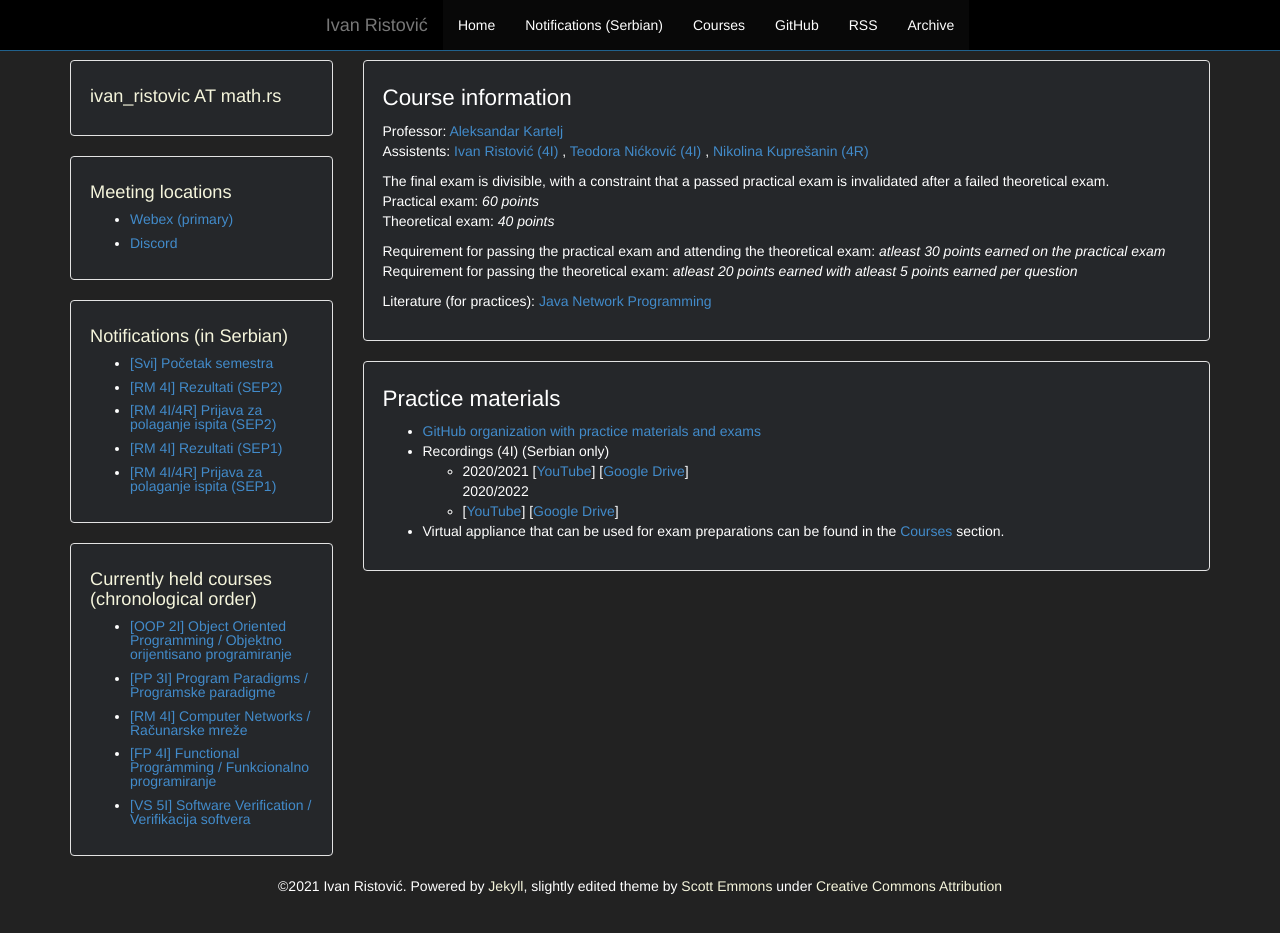
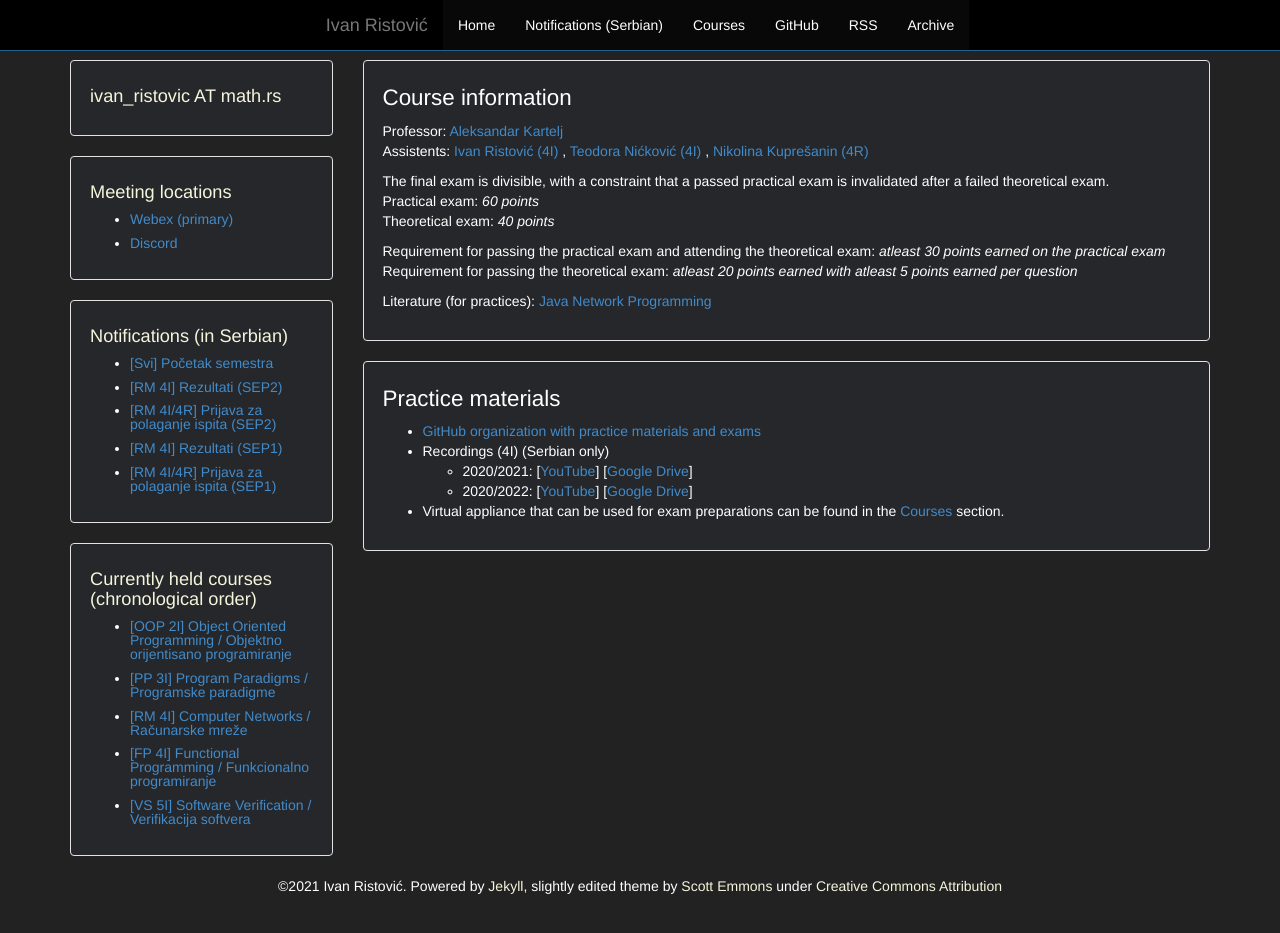
Before and after one commit to ivan-ristovic/ivan-ristovic.github.io, a Jekyll site: the page built from courses/rm/index.html, in a window 1280 px wide and 966 px high. Shown: the top 933 px of the window. Built offline with Jekyll 4.4.1, drawn with Linux system fonts in a browser that asks for light colours.

Commit message:
[RM] Add new recording links

```diff
--- a/courses/rm/index.html
+++ b/courses/rm/index.html
@@ -36,12 +36,12 @@ layout: default
       Recordings (4I) (Serbian only)
       <ul>
         <li>
-          2020/2021
+          2020/2021:
           [<a href="https://www.youtube.com/playlist?list=PLOGAKiQpHThOSVg_b-ljnNppwy00z_6uR">YouTube</a>]
           [<a href="https://drive.google.com/drive/folders/1S1QLqGKn3Uj8sbk7VEfrZnePTqwaT1gt?usp=sharing">Google Drive</a>]
         </li>
-          2020/2022
         <li>
+          2020/2022:
           [<a href="https://www.youtube.com/playlist?list=PLOGAKiQpHThNuKZi77U8JBozbNkyZ_Ag1">YouTube</a>]
           [<a href="https://drive.google.com/drive/folders/1L1K5YUEMVOGrNJi8V1GbzUR7uLX08fp-?usp=sharing">Google Drive</a>]
         </li>
```
